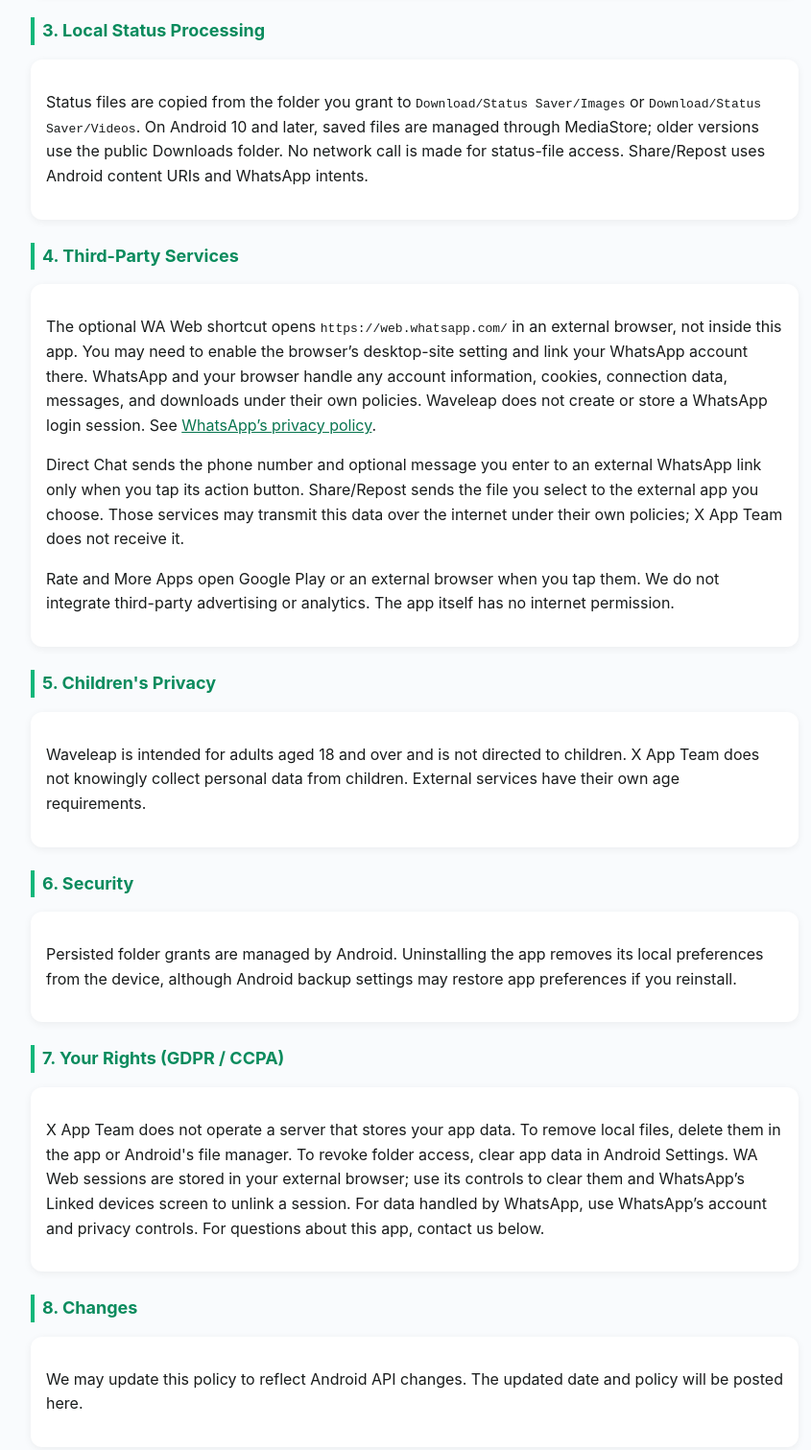
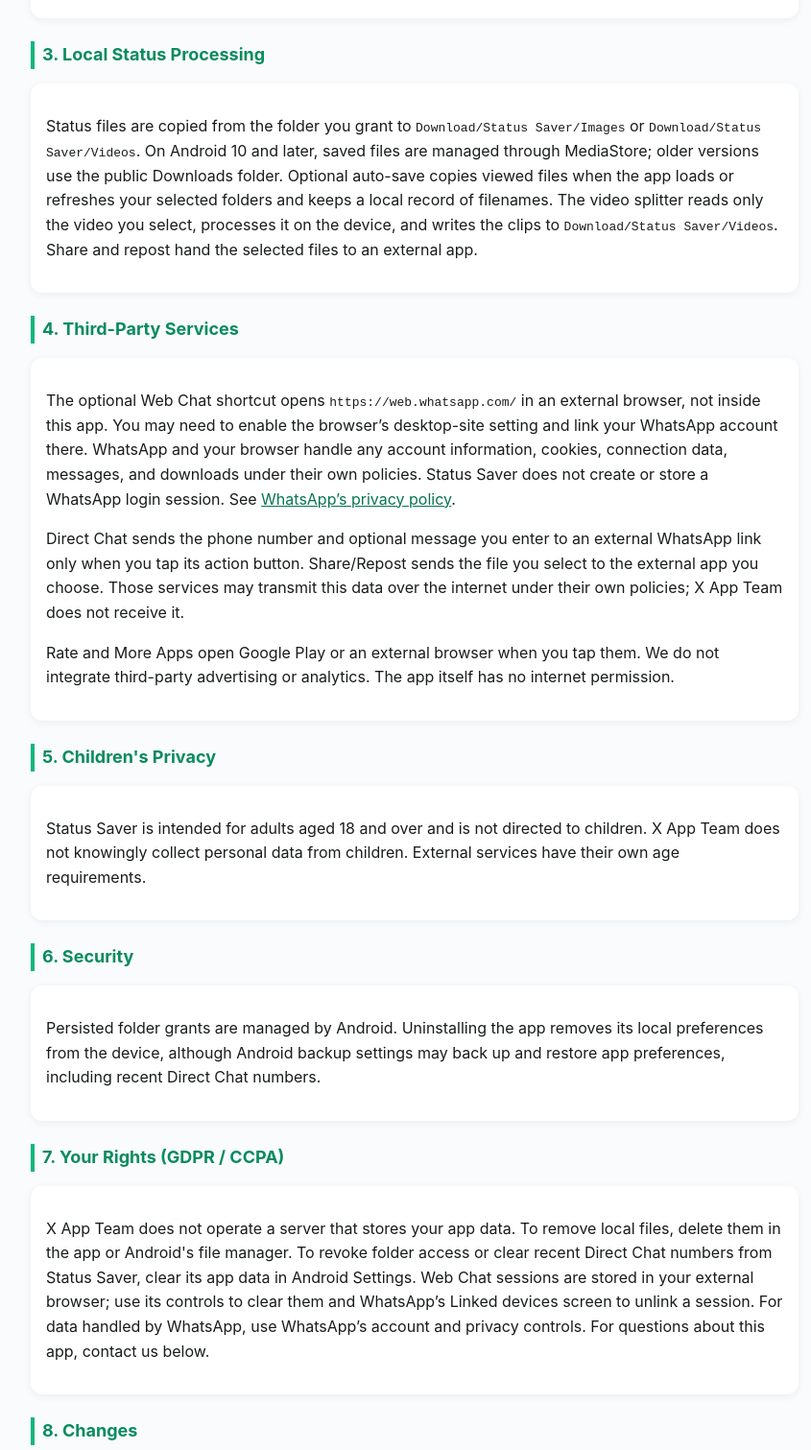
Before and after one commit to Longdabo/waveleap-status-saver-privacy-policy, a plain HTML site: page index.html in a window 1280 px wide. Shown: the part 1220-2731 px from the top of the page at 96% size, without its empty margins (208-1053 px from the left). Drawn offline with Linux system fonts and the light colour scheme.

Commit message:
Update Waveleap privacy policy

```diff
--- a/index.html
+++ b/index.html
@@ -3,7 +3,7 @@
 <head>
 <meta charset="utf-8" />
 <meta name="viewport" content="width=device-width, initial-scale=1.0">
-<title>Privacy Policy - Waveleap Status Saver</title>
+<title>Privacy Policy - Status Saver</title>
 <style>
 body{font-family: -apple-system, BlinkMacSystemFont, Segoe UI, Roboto, Helvetica, Arial, sans-serif; line-height:1.6; color:#191C1C; background:#F9FBFD; padding:16px; max-width:800px; margin:auto;}
 h1{color:#0FB67A; font-size:24px; text-align:center;}
@@ -16,16 +16,16 @@ a{color:#08754F;}
 </head>
 <body>
 <h1>Privacy Policy</h1>
-<p style="text-align:center"><small>Waveleap Status Saver • com.xapp.waveleap.statusaver • Updated: 17 Nov 2026</small></p>
+<p style="text-align:center"><small>Status Saver • com.xapp.waveleap.statusaver • Updated: 21 Nov 2026</small></p>
 
 <div class="card">
-<p>Waveleap Status Saver (X App Team) respects your privacy. The app saves WhatsApp / WhatsApp Business status files locally. <b>X App Team does not receive your saved status files or WhatsApp account data.</b> No Waveleap account or login is required. The app has no analytics or advertising SDK and does not request Android internet permission. Optional online tools open external applications as described below.</p>
+<p>Status Saver is an independent utility from X App Team that saves status files locally from folders you select. <b>X App Team does not receive your saved status files or WhatsApp account data.</b> Status Saver does not require an account or login. The app has no analytics or advertising SDK and does not request Android internet permission. Optional online tools open external applications as described below.</p>
 </div>
 
 <h2>1. Data Handling &amp; What We Do Not Collect</h2>
 <div class="card">
 <ul>
-<li><b>Direct Chat (Phone Number):</b> If you choose to use the optional Direct Chat feature, the recipient phone number and optional message you enter are formatted on your device and passed to an external WhatsApp link (<code>https://api.whatsapp.com/send</code>) when you tap Send. This input is handled ephemerally solely for that app functionality, is not stored by the app, and is not sent to X App Team servers.</li>
+<li><b>Direct Chat (Phone Number):</b> If you choose to use the optional Direct Chat feature, the recipient phone number and optional message you enter are formatted on your device and passed to the selected WhatsApp app through its click-to-chat link when you tap Send. Status Saver remembers up to five recently opened phone numbers on this device for reuse. It does not keep a history of the messages you enter. X App Team does not receive the phone numbers or messages.</li>
 <li><b>No Developer Collection of Personal or Contact Data:</b> X App Team does not collect or store your name, email address, contacts, or saved media on our servers.</li>
 <li>Status files saved from the folders you select are not uploaded to X App Team. Saving uses Android Storage Access Framework (SAF) and MediaStore on your device.</li>
 <li>No tracking, no advertising IDs, and no third-party analytics or ads SDKs (AdMob/IronSource/Facebook removed).</li>
@@ -44,29 +44,29 @@ a{color:#08754F;}
 
 <h2>3. Local Status Processing</h2>
 <div class="card">
-<p>Status files are copied from the folder you grant to <code>Download/Status Saver/Images</code> or <code>Download/Status Saver/Videos</code>. On Android 10 and later, saved files are managed through MediaStore; older versions use the public Downloads folder. No network call is made for status-file access. Share/Repost uses Android content URIs and WhatsApp intents.</p>
+<p>Status files are copied from the folder you grant to <code>Download/Status Saver/Images</code> or <code>Download/Status Saver/Videos</code>. On Android 10 and later, saved files are managed through MediaStore; older versions use the public Downloads folder. Optional auto-save copies viewed files when the app loads or refreshes your selected folders and keeps a local record of filenames. The video splitter reads only the video you select, processes it on the device, and writes the clips to <code>Download/Status Saver/Videos</code>. Share and repost hand the selected files to an external app.</p>
 </div>
 
 <h2>4. Third-Party Services</h2>
 <div class="card">
-<p>The optional WA Web shortcut opens <code>https://web.whatsapp.com/</code> in an external browser, not inside this app. You may need to enable the browser’s desktop-site setting and link your WhatsApp account there. WhatsApp and your browser handle any account information, cookies, connection data, messages, and downloads under their own policies. Waveleap does not create or store a WhatsApp login session. See <a href="https://www.whatsapp.com/legal/privacy-policy">WhatsApp’s privacy policy</a>.</p>
+<p>The optional Web Chat shortcut opens <code>https://web.whatsapp.com/</code> in an external browser, not inside this app. You may need to enable the browser’s desktop-site setting and link your WhatsApp account there. WhatsApp and your browser handle any account information, cookies, connection data, messages, and downloads under their own policies. Status Saver does not create or store a WhatsApp login session. See <a href="https://www.whatsapp.com/legal/privacy-policy">WhatsApp’s privacy policy</a>.</p>
 <p>Direct Chat sends the phone number and optional message you enter to an external WhatsApp link only when you tap its action button. Share/Repost sends the file you select to the external app you choose. Those services may transmit this data over the internet under their own policies; X App Team does not receive it.</p>
 <p>Rate and More Apps open Google Play or an external browser when you tap them. We do not integrate third-party advertising or analytics. The app itself has no internet permission.</p>
 </div>
 
 <h2>5. Children's Privacy</h2>
 <div class="card">
-<p>Waveleap is intended for adults aged 18 and over and is not directed to children. X App Team does not knowingly collect personal data from children. External services have their own age requirements.</p>
+<p>Status Saver is intended for adults aged 18 and over and is not directed to children. X App Team does not knowingly collect personal data from children. External services have their own age requirements.</p>
 </div>
 
 <h2>6. Security</h2>
 <div class="card">
-<p>Persisted folder grants are managed by Android. Uninstalling the app removes its local preferences from the device, although Android backup settings may restore app preferences if you reinstall.</p>
+<p>Persisted folder grants are managed by Android. Uninstalling the app removes its local preferences from the device, although Android backup settings may back up and restore app preferences, including recent Direct Chat numbers.</p>
 </div>
 
 <h2>7. Your Rights (GDPR / CCPA)</h2>
 <div class="card">
-<p>X App Team does not operate a server that stores your app data. To remove local files, delete them in the app or Android's file manager. To revoke folder access, clear app data in Android Settings. WA Web sessions are stored in your external browser; use its controls to clear them and WhatsApp’s Linked devices screen to unlink a session. For data handled by WhatsApp, use WhatsApp’s account and privacy controls. For questions about this app, contact us below.</p>
+<p>X App Team does not operate a server that stores your app data. To remove local files, delete them in the app or Android's file manager. To revoke folder access or clear recent Direct Chat numbers from Status Saver, clear its app data in Android Settings. Web Chat sessions are stored in your external browser; use its controls to clear them and WhatsApp’s Linked devices screen to unlink a session. For data handled by WhatsApp, use WhatsApp’s account and privacy controls. For questions about this app, contact us below.</p>
 </div>
 
 <h2>8. Changes</h2>
```
